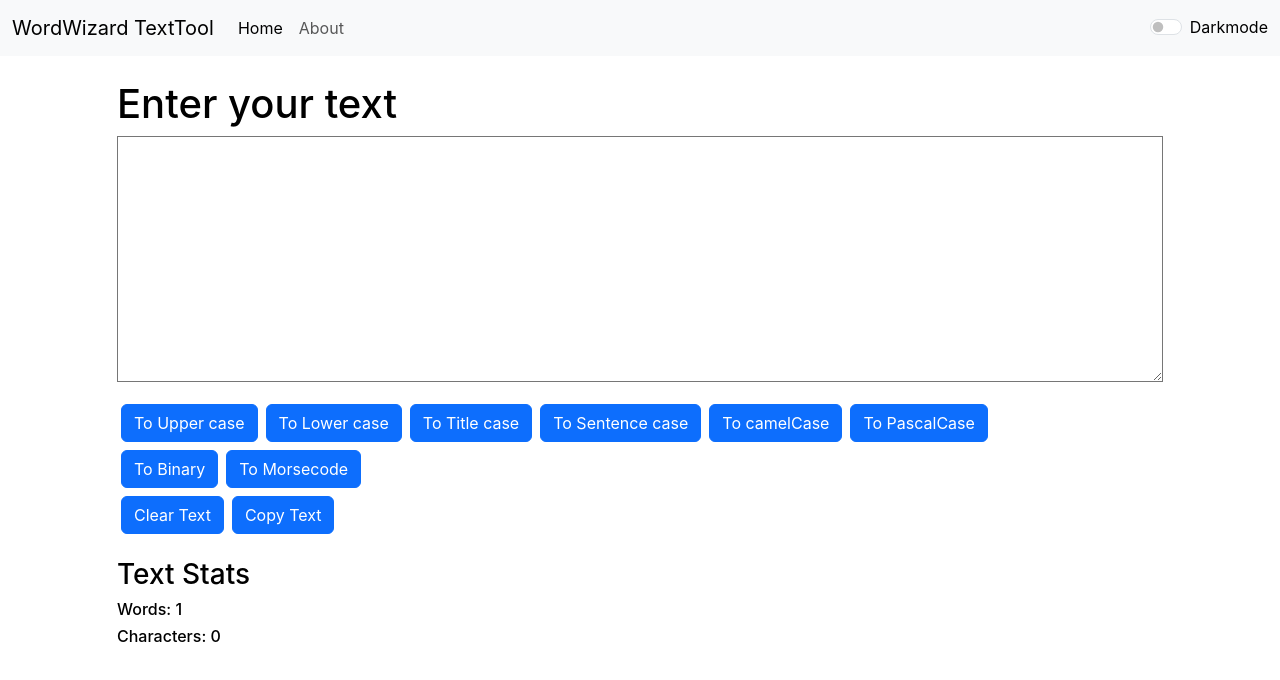
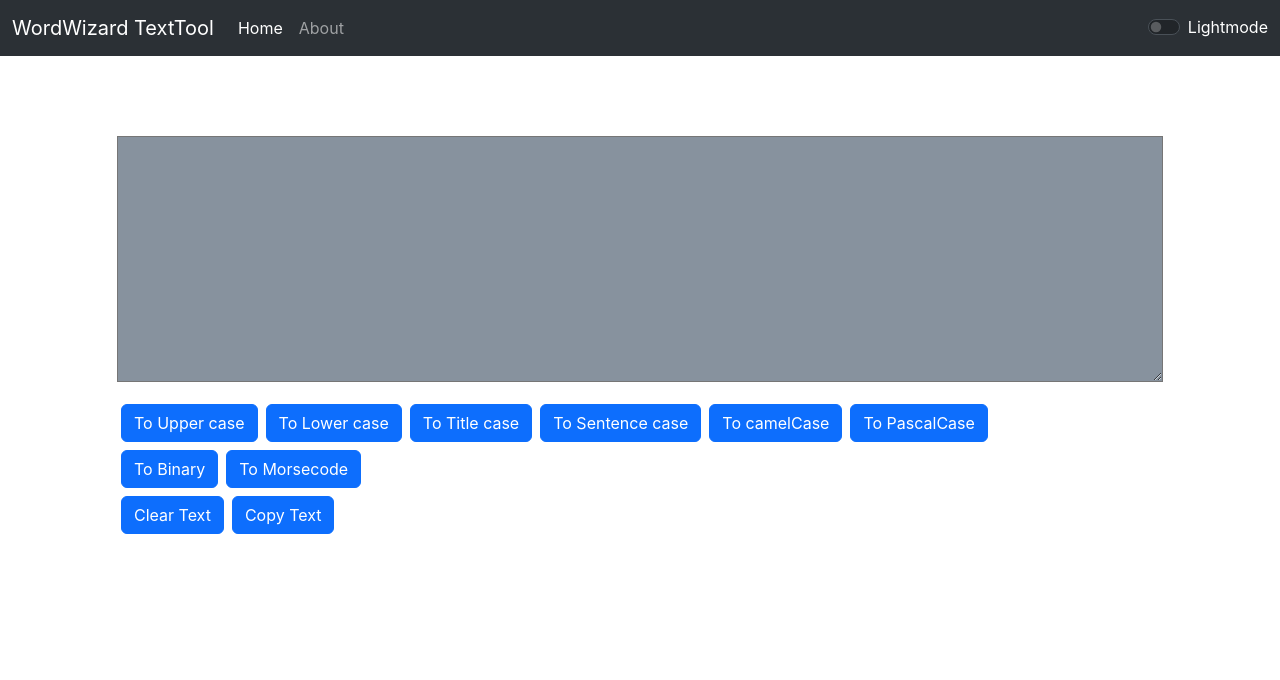
Before and after one commit to Muazzamkhan03/WordWizard-TextTool, a React (Create React App) app: page / in a window 1280 px wide. Shown: the top 680 px of the page. Built offline with nearby package versions, Linux system fonts and the light colour scheme.

Commit message:
feat: Made dark mode the default

```diff
--- a/src/App.jsx
+++ b/src/App.jsx
@@ -5,7 +5,7 @@ import './App.css';
 
 function App() {
 
-  const [mode, setMode] = useState('light');
+  const [mode, setMode] = useState('dark');
 
   return (
     <>
--- a/src/Components/Nav.jsx
+++ b/src/Components/Nav.jsx
@@ -31,7 +31,7 @@ export default function Nav({mode, toggle}) {
           <form class="d-flex" role="search">
             <div class="form-check form-switch">
               <input class="form-check-input" type="checkbox" role="switch" id="flexSwitchCheckDefault" onClick={toggleMode}/>
-              <label class="form-check-label" for="flexSwitchCheckDefault" style={{color: mode==='light'?'#000000':'#FFFFFF'}}>Darkmode</label>
+              <label class="form-check-label" for="flexSwitchCheckDefault" style={{color: mode==='light'?'#000000':'#FFFFFF'}}>Lightmode</label>
             </div>
           </form>
         </div>
```
